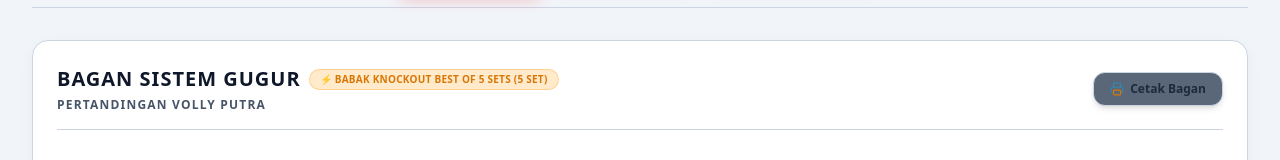
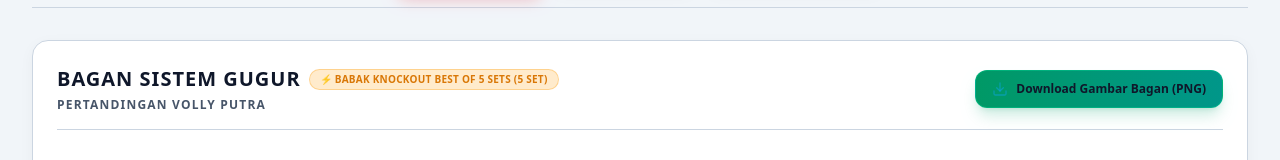
Before and after one commit to Ashif1306/Pestarakyat, a Next.js app: page /bagan in a window 1280 px wide. Shown: the part 362-522 px from the top of the page. Built offline with nearby package versions, Linux system fonts and the light colour scheme; no server answers; the database is empty.

Commit message:
Activate Download Gambar Bagan (PNG) feature on BracketViewer using html-to-image

```diff
--- a/package.json
+++ b/package.json
@@ -10,6 +10,7 @@
   },
   "dependencies": {
     "@neondatabase/serverless": "^1.1.0",
+    "html-to-image": "^1.11.13",
     "lucide-react": "^1.31.0",
     "next": "16.3.1",
     "react": "19.2.8",
--- a/src/components/BracketViewer.tsx
+++ b/src/components/BracketViewer.tsx
@@ -1,7 +1,8 @@
 'use client';
 
 import React, { useEffect, useRef, useState } from 'react';
-import { Printer, Trophy, MoveHorizontal, Info, X, Calendar } from 'lucide-react';
+import { Download, Trophy, MoveHorizontal, Info, X, Calendar, Loader2, CheckCircle2 } from 'lucide-react';
+import { toPng } from 'html-to-image';
 import { getMatchesBySport, getStandings, fetchServerMatches, getStandingsWithMatches } from '@/lib/data';
 import type { Match, Standing, Team } from '@/types';
 
@@ -14,7 +15,8 @@ interface BracketViewerProps {
 export default function BracketViewer({ sportId = 'volly-putra', sportName }: BracketViewerProps) {
   const containerRef = useRef<HTMLDivElement>(null);
   const svgRef = useRef<SVGSVGElement>(null);
-  const [showNotice, setShowNotice] = useState(false);
+  const [downloading, setDownloading] = useState(false);
+  const [downloadSuccess, setDownloadSuccess] = useState(false);
 
   // 1. Live state for matches & standings (fetches directly from server DB)
   const [matches, setMatches] = useState<Match[]>(getMatchesBySport(sportId));
@@ -197,8 +199,36 @@ export default function BracketViewer({ sportId = 'volly-putra', sportName }: Br
     };
   }, [matches, standings, isMiniFootball]);
 
-  const handlePrintClick = () => {
-    setShowNotice(true);
+  // Image Download Handler
+  const handleDownloadImage = async () => {
+    if (!containerRef.current) return;
+    try {
+      setDownloading(true);
+      setDownloadSuccess(false);
+
+      // Redraw lines to ensure crisp positioning
+      drawLines();
+
+      const dataUrl = await toPng(containerRef.current, {
+        cacheBust: true,
+        backgroundColor: '#0f1d32',
+        pixelRatio: 2, // High resolution HD PNG export
+      });
+
+      const cleanSportName = sportName.replace(/\s+/g, '-');
+      const link = document.createElement('a');
+      link.download = `Bagan-Sistem-Gugur-${cleanSportName}-Pesta-Rakyat.png`;
+      link.href = dataUrl;
+      link.click();
+
+      setDownloadSuccess(true);
+      setTimeout(() => setDownloadSuccess(false), 4000);
+    } catch (err) {
+      console.error('Error downloading bracket image:', err);
+      alert('Gagal mengunduh gambar bagan. Silakan coba beberapa saat lagi!');
+    } finally {
+      setDownloading(false);
+    }
   };
 
   return (
@@ -221,36 +251,34 @@ export default function BracketViewer({ sportId = 'volly-putra', sportName }: Br
           </p>
         </div>
 
+        {/* Download Image Button */}
         <button
-          onClick={handlePrintClick}
-          className="px-4 py-2 rounded-xl bg-slate-700/80 hover:bg-slate-600 text-slate-200 text-xs font-bold flex items-center gap-1.5 transition-all shadow-md hover:scale-105 border border-white/10"
+          onClick={handleDownloadImage}
+          disabled={downloading}
+          className={`px-4 py-2.5 rounded-xl text-xs font-extrabold flex items-center gap-2 transition-all shadow-lg border hover:scale-105 ${
+            downloadSuccess
+              ? 'bg-emerald-600 text-white border-emerald-500'
+              : 'bg-gradient-to-r from-emerald-600 to-teal-600 hover:from-emerald-500 hover:to-teal-500 text-white border-emerald-400/40 shadow-emerald-600/20'
+          }`}
         >
-          <Printer className="w-3.5 h-3.5 text-amber-400" /> Cetak Bagan
+          {downloading ? (
+            <>
+              <Loader2 className="w-4 h-4 animate-spin text-white" />
+              <span>Mengunduh Gambar...</span>
+            </>
+          ) : downloadSuccess ? (
+            <>
+              <CheckCircle2 className="w-4 h-4 text-white" />
+              <span>Berhasil Diunduh!</span>
+            </>
+          ) : (
+            <>
+              <Download className="w-4 h-4 text-white" />
+              <span>Download Gambar Bagan (PNG)</span>
+            </>
+          )}
         </button>
       </div>
-
-      {/* Feature Disabled Notice Banner */}
-      {showNotice && (
-        <div className="bg-amber-500/15 border border-amber-500/40 rounded-xl p-4 flex items-start justify-between gap-3 text-amber-300 animate-fadeIn no-print">
-          <div className="flex items-start gap-2.5">
-            <Info className="w-5 h-5 text-amber-400 flex-shrink-0 mt-0.5" />
-            <div className="space-y-1">
-              <div className="text-xs font-extrabold uppercase tracking-wide text-amber-400">
-                Informasi Cetak Bagan
-              </div>
-              <p className="text-xs text-amber-200/90 leading-relaxed">
-                Fitur cetak bagan saat ini sedang dinonaktifkan sementara dan akan segera kembali. Terima kasih atas kesabarannya! 🙏
-              </p>
-            </div>
-          </div>
-          <button
-            onClick={() => setShowNotice(false)}
-            className="text-amber-400 hover:text-white p-1 rounded-lg hover:bg-amber-500/20 transition-colors"
-          >
-            <X className="w-4 h-4" />
-          </button>
-        </div>
-      )}
 
       {/* Mobile Scroll Hint Badge */}
       <div className="flex items-center justify-center gap-2 text-[11px] font-bold text-cyan-400 bg-cyan-500/10 py-1.5 px-3.5 rounded-full border border-cyan-500/20 sm:hidden w-fit mx-auto">
```
Also changed, not shown: 1 other file (tests, documents, lock files or other folders).
